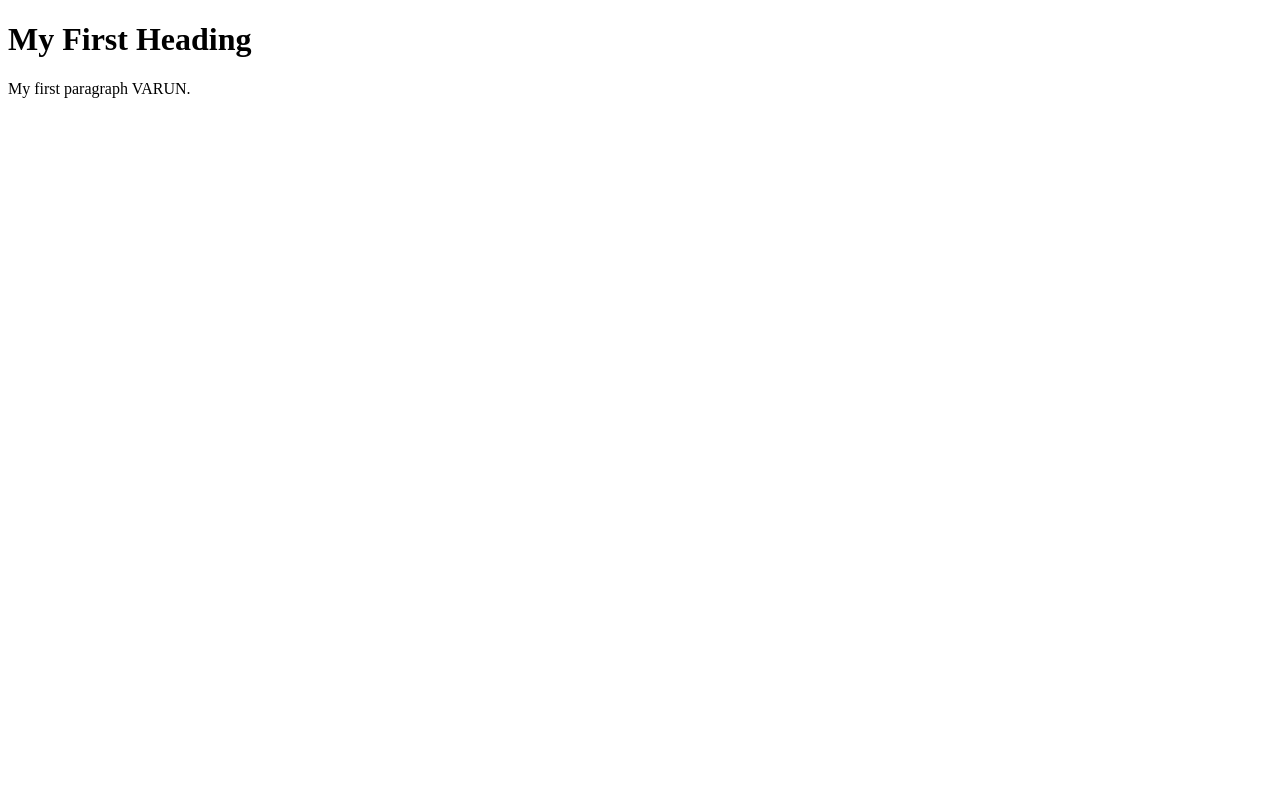
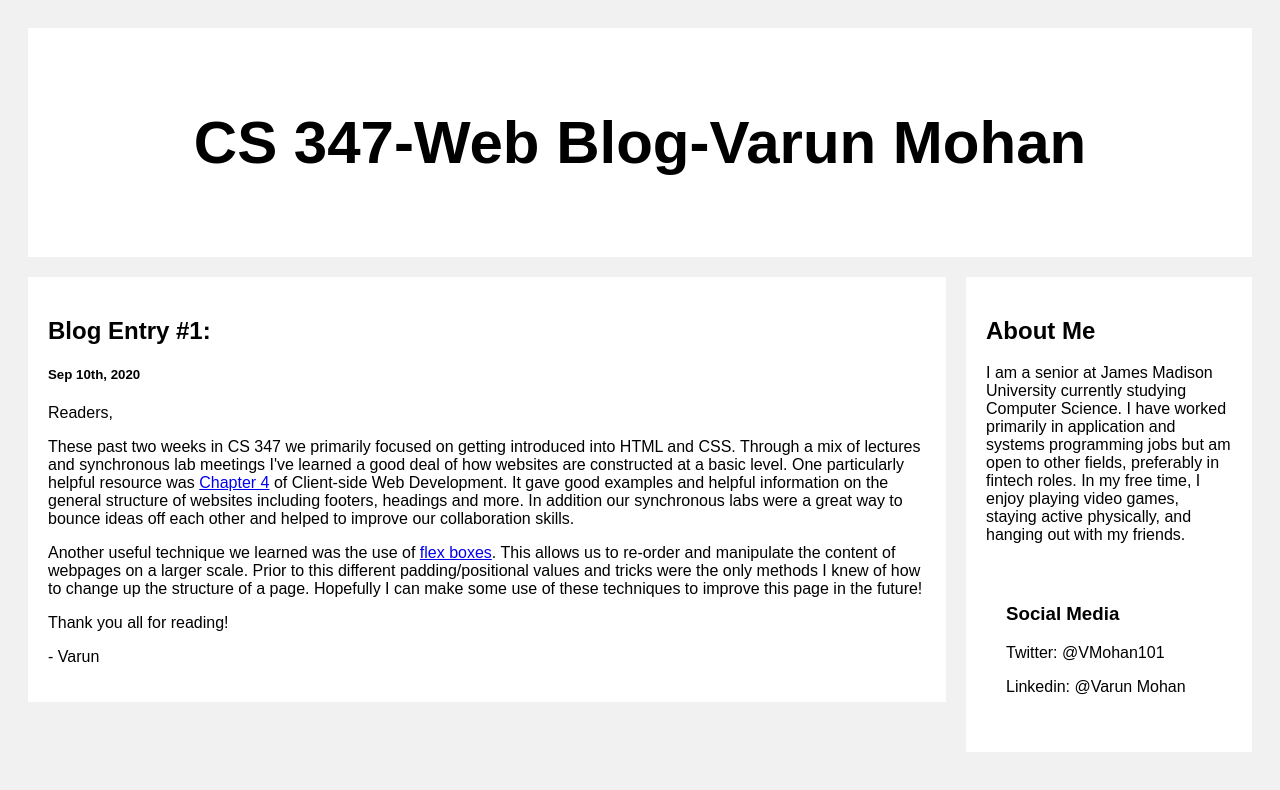
Before and after one commit to mohanvx2/347-WebBlog, a plain HTML site: page index.html in a window 1280 px wide. Drawn offline with Linux system fonts and the light colour scheme.

Commit message:
First blog entry(Finished)

```diff
--- a/index.html
+++ b/index.html
@@ -1,10 +1,116 @@
 <!DOCTYPE html>
 <html>
+<head>
+<meta name="viewport" content="width=device-width, initial-scale=1">
+<style>
+* {
+  box-sizing: border-box;
+}
+
+/* Add a gray background color with some padding */
+body {
+  font-family: Arial;
+  padding: 20px;
+  background: #f1f1f1;
+}
+
+/* Header/Blog Title */
+.header {
+  padding: 30px;
+  font-size: 40px;
+  text-align: center;
+  background: white;
+}
+
+/* Create two unequal columns that floats next to each other */
+/* Left column */
+.leftcolumn {
+  float: left;
+  width: 75%;
+}
+
+/* Right column */
+.rightcolumn {
+  float: left;
+  width: 25%;
+  padding-left: 20px;
+}
+
+/* Fake image */
+.fakeimg {
+  background-color: #aaa;
+  width: 100%;
+  padding: 20px;
+}
+
+/* Add a card effect for articles */
+.card {
+   background-color: white;
+   padding: 20px;
+   margin-top: 20px;
+}
+
+/* Clear floats after the columns */
+.row:after {
+  content: "";
+  display: table;
+  clear: both;
+}
+
+/* Footer */
+.footer {
+  padding: 20px;
+  text-align: center;
+  background: #ddd;
+  margin-top: 20px;
+}
+
+/* Responsive layout - when the screen is less than 800px wide, make the two columns stack on top of each other instead of next to each other */
+@media screen and (max-width: 800px) {
+  .leftcolumn, .rightcolumn {
+    width: 100%;
+    padding: 0;
+  }
+}
+</style>
+</head>
 <body>
 
-<h1>My First Heading</h1>
+<div class="header">
+  <h2>CS 347-Web Blog-Varun Mohan</h2>
+</div>
 
-<p>My first paragraph VARUN.</p>
+<div class="row">
+  <div class="leftcolumn">
+    <div class="card">
+      <h2>Blog Entry #1:</h2>
+      <h5>Sep 10th, 2020</h5>
+      <p>Readers,</p>
+      <p>These past two weeks in CS 347 we primarily focused on getting
+      introduced into HTML and CSS. Through a mix of lectures and
+      synchronous lab meetings I've learned a good deal of how
+      websites are constructed at a basic level.
+
+      	One particularly helpful resource was <a href = "https://info340.github.io/">Chapter 4</a> of Client-side Web Development. It gave good examples and helpful information on the general structure of
+        websites including footers, headings and more. In addition our synchronous labs were a great way to bounce ideas off each other and helped
+        to improve our collaboration skills. </p>
+        <p>Another useful technique we learned was the use of <a href = "https://www.youtube.com/watch?v=dF81Lfx9z4A&feature=youtu.be">flex boxes</a>. This allows us to re-order and manipulate the content of webpages on a larger scale. Prior to this different padding/positional values and tricks were the only methods I knew of how to change up the structure of a page. Hopefully I can make some use of these techniques to improve this page in the future!</p>
+        <p>Thank you all for reading!</p>
+        <p>- Varun</p>
+    </div>
+  </div>
+  <div class="rightcolumn">
+    <div class="card">
+      <h2>About Me</h2>
+      <p>I am a senior at James Madison University currently studying
+      Computer Science. I have worked primarily in application and systems programming jobs but am open to other fields, preferably in fintech roles. In my free time, I enjoy playing video games, staying active physically, and hanging out with my friends.</p>
+    <div class="card">
+      <h3>Social Media</h3>
+      <p>Twitter: @VMohan101</p>
+      <p>Linkedin: @Varun Mohan</p>
+    </div>
+  </div>
+</div>
 
 </body>
 </html>
```
